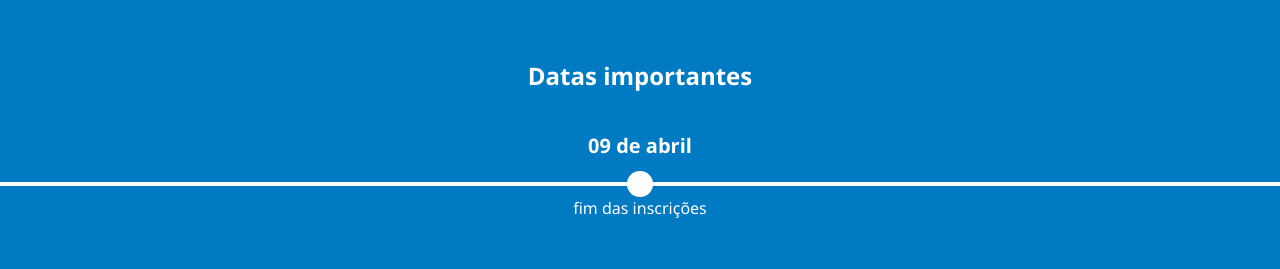
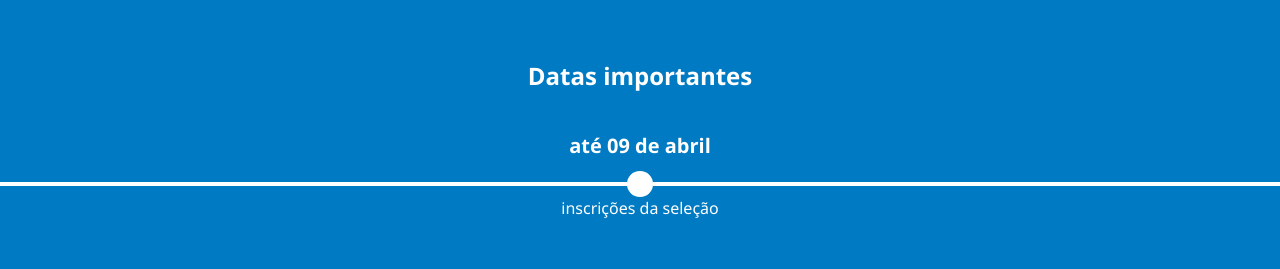
Before and after one commit to eoqmoreno/fitexa, a plain HTML site: page index.html in a window 1280 px wide. Shown: the part 1360-1629 px from the top of the page. Drawn offline with Linux system fonts and the light colour scheme.

Commit message:
alteração da data de inscrição

```diff
--- a/index.html
+++ b/index.html
@@ -123,7 +123,7 @@
 
             <div class="card">
                 <p class="important">
-                    09 de abril
+                    até 09 de abril
                 </p>
                 <div class="line">
                     <div class="partOne">
@@ -134,7 +134,7 @@
                     </div>
                 </div>
                 <p>
-                    fim das inscrições
+                    inscrições da seleção
                 </p>
             </div>
 
```
